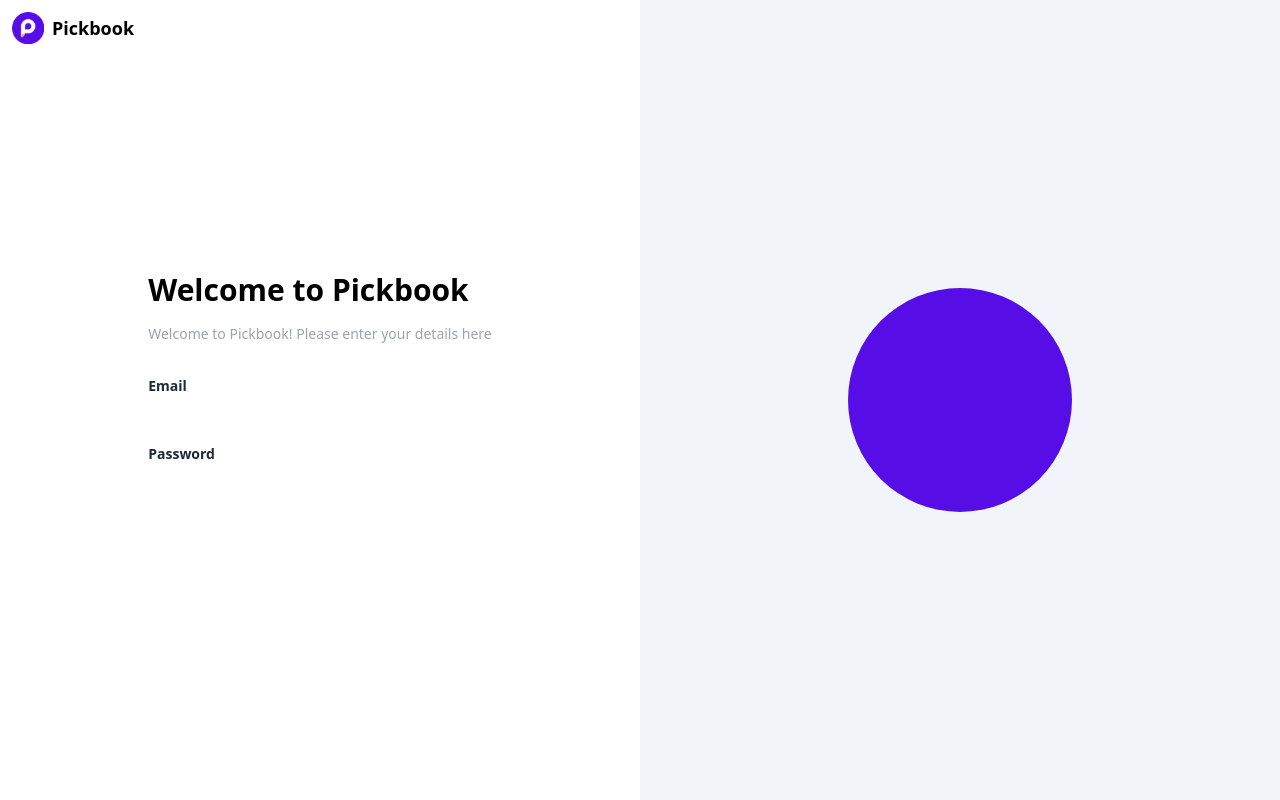
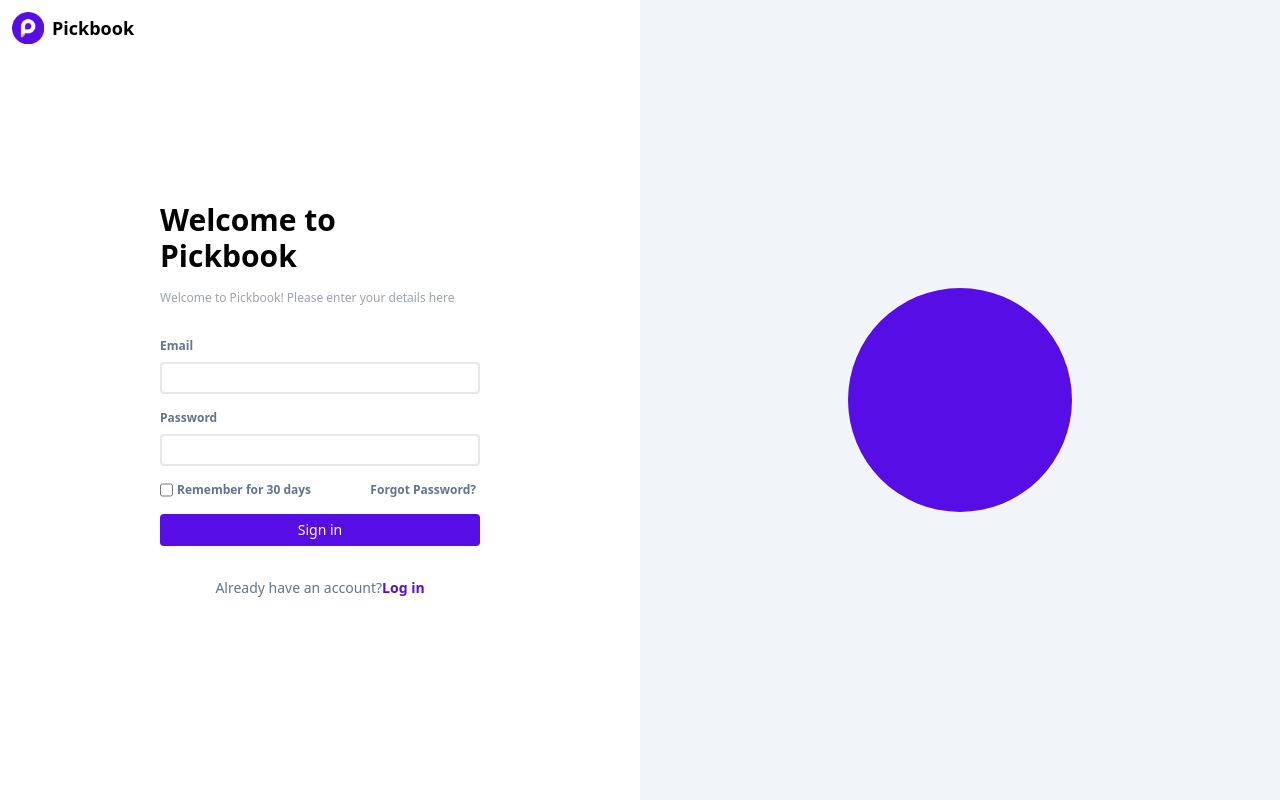
Before and after one commit to shubham19971997/pickbook, a React (Create React App) app in the folder pickbook/: page /signup in a window 1280 px wide. Built offline with nearby package versions, Linux system fonts and the light colour scheme.

Commit message:
signup page

```diff
--- a/pickbook/src/components/Body.js
+++ b/pickbook/src/components/Body.js
@@ -1,15 +1,13 @@
 import React,{useState} from 'react'
 import Login from './Login'
-import Signin from './Signup'
+import Signup from './Signup'
 
 const Body = () => {
 
 const [user, setUser] = useState(false)
   return (
     <div>
-        {
-            user ? <Login /> :<Signin />
-        }
+        <Signup/>
     </div>
   )
 }
--- a/pickbook/src/components/Signup.js
+++ b/pickbook/src/components/Signup.js
@@ -1,5 +1,6 @@
 import React from "react";
 import logo from "../images/logo.png";
+import { Link } from "react-router-dom";
 
 const Signup = () => {
   return (
@@ -10,23 +11,52 @@ const Signup = () => {
           <p className="text-lg font-semibold m-1">Pickbook</p>
         </div>
         <div className="flex flex-col h-screen w-full text-center items-center justify-center">
-          <div className="">
+          <div className="w-80">
             <p className="text-3xl font-semibold text-left">
               Welcome to Pickbook
             </p>
-            <p className="text-sm font-medium text-gray-400 mt-4 text-left">
+            <p className="text-xs font-medium text-gray-400 mt-4 text-left">
               Welcome to Pickbook! Please enter your details here{" "}
             </p>
             <form className="my-8">
               <div className="my-4">
-                <p className="my-2 text-left text-sm font-semibold text-slate-800">Email</p>
-                <input className="block" />
+                <p className="my-2 text-left text-xs font-semibold text-slate-500">
+                  Email
+                </p>
+                <input className="block h-8 w-80 px-2 text-sm focus:outline-none focus:bg-slate-50 rounded border-2" />
               </div>
               <div>
-              <p className="my-2 text-left text-sm font-semibold text-slate-800">Password</p>
-                <input className="block" />
+                <p className="my-2 text-left text-xs font-semibold text-slate-500">
+                  Password
+                </p>
+                <input className="block h-8 w-80 px-2 text-sm focus:outline-none focus:bg-slate-50 rounded border-2" />
               </div>
+              <div className="flex my-4 justify-between">
+                <div className="flex">
+                  <input type="checkbox" />
+                  <p className="mx-1 text-xs font-semibold text-slate-500">
+                    Remember for 30 days
+                  </p>
+                </div>
+                <p className="mx-1 text-xs font-bold text-slate-500 text-[#570DE6]">
+                  Forgot Password?
+                </p>
+              </div>
+              <button
+                type="submit"
+                className="h-8 w-full text-white text-sm rounded bg-[#570DE6] "
+              >
+                Sign in
+              </button>
             </form>
+            <div>
+              <p className="text-sm text-slate-500 ">
+                Already have an account?
+                <Link to="/login">
+                  <span className="font-semibold text-[#570DE6]">Log in</span>
+                </Link>
+              </p>
+            </div>
           </div>
         </div>
       </div>
```
Also changed, not shown: pickbook/src/App.js (+17 -20 lines).
